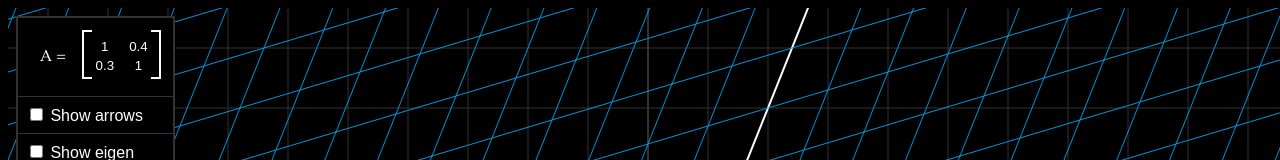
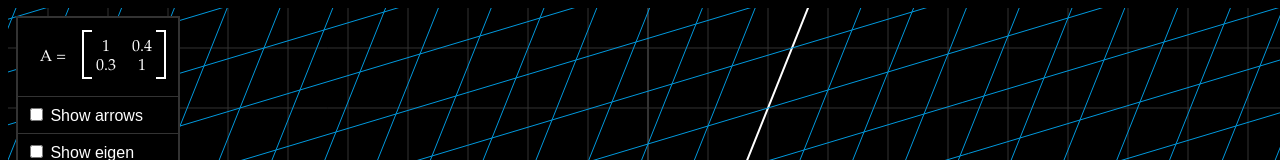
Before and after one commit to yjp20/matrix-vis, a Svelte app: page / in a window 1280 px wide. Shown: the top 160 px of the page. Built offline with nearby package versions, Linux system fonts and the light colour scheme.

Commit message:
Fix font propagation

```diff
--- a/src/App.svelte
+++ b/src/App.svelte
@@ -669,6 +669,7 @@
 	}
 
 	input[type="number"] {
+		font: inherit;
 		-moz-appearance: textfield;
 		appearance: none;
 		width: 4ch;
@@ -695,6 +696,7 @@
 	}
 
 	.marks {
+		font-family: "Garamond", serif;
 		display: flex;
 		margin-bottom: 1em;
 	}
```
